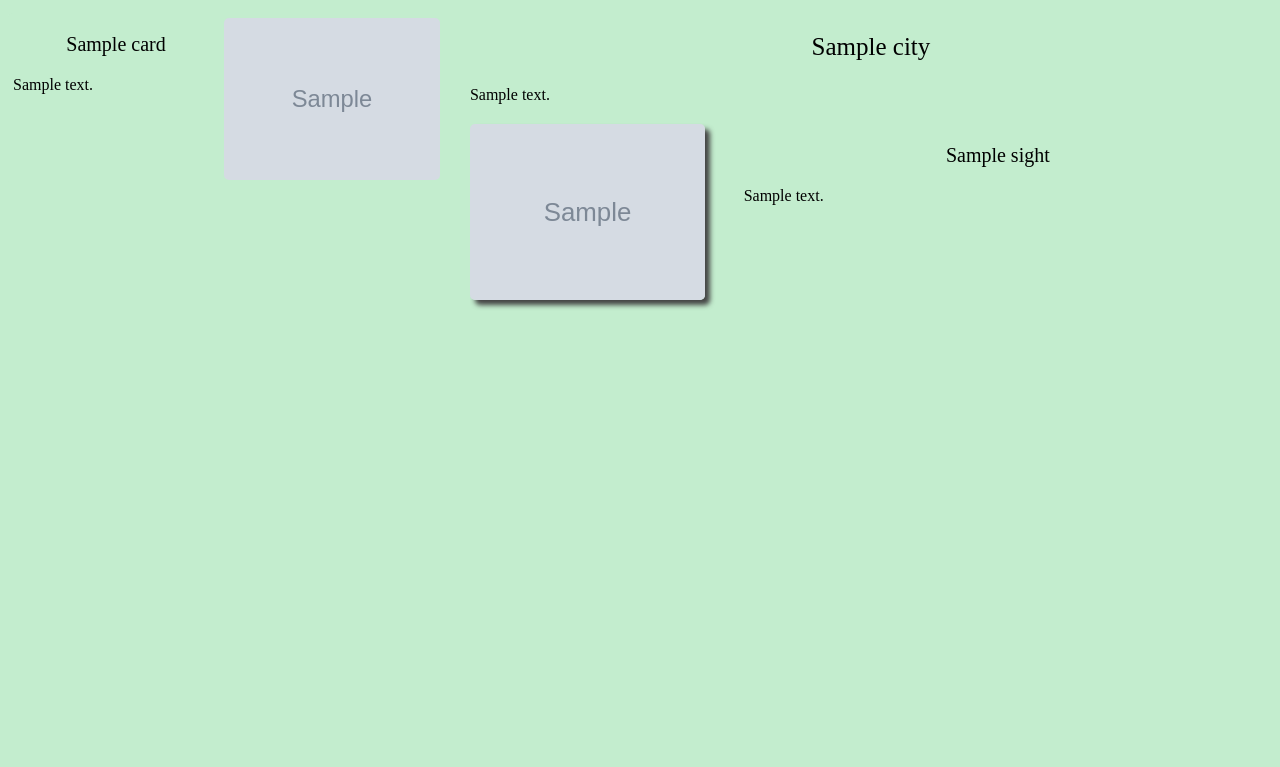
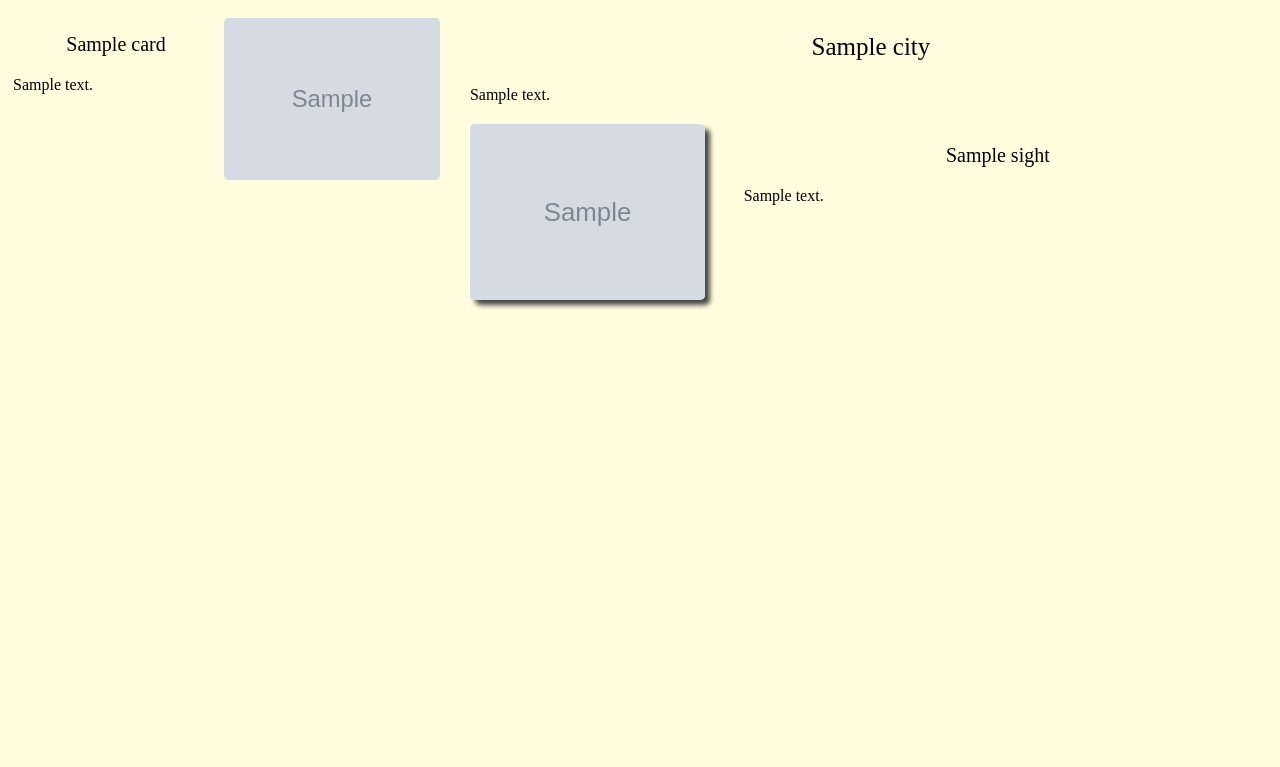
Before and after one commit to FreeCreater/citiesHandbook, a Django app: template core/templates/index.html in a window 1280 px wide. Shown: the top 767 px of the page. Run offline with Django 4.2, Linux system fonts and the light colour scheme; the template is opened without the code that fills it: most values are stand-ins (such as "Sample title", 1, 10 or a date in 2020); grey boxes marked "Sample" are stand-in pictures.

Commit message:
bg changed

```diff
--- a/core/static/css/style.css
+++ b/core/static/css/style.css
@@ -1,5 +1,5 @@
 body{
-    background-color: rgb(195, 237, 206);
+    background-color: rgb(255, 253, 223);
     overflow: hidden;
 }
 a{
@@ -31,12 +31,12 @@
     width: 100%;
     margin: 5px 0;
     padding: 0 5px;
-    background-color: rgb(195, 237, 206);
     border-radius: 5px;
+    transition: background-color .3s;
 }
 
 .card:hover{
-    background-color: rgb(171, 209, 181);
+    background-color: rgb(232, 229, 201);
 }
 
 .card__description{
```
